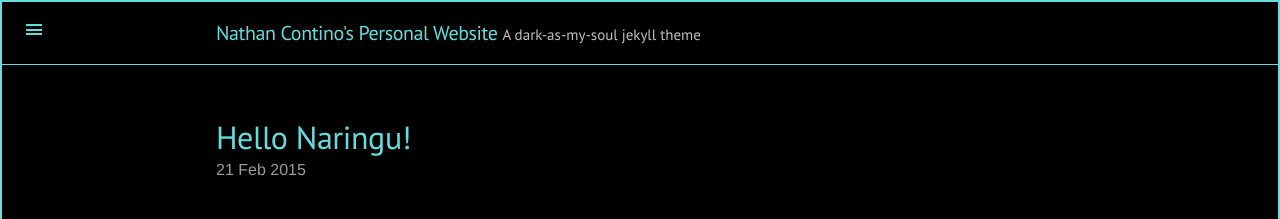
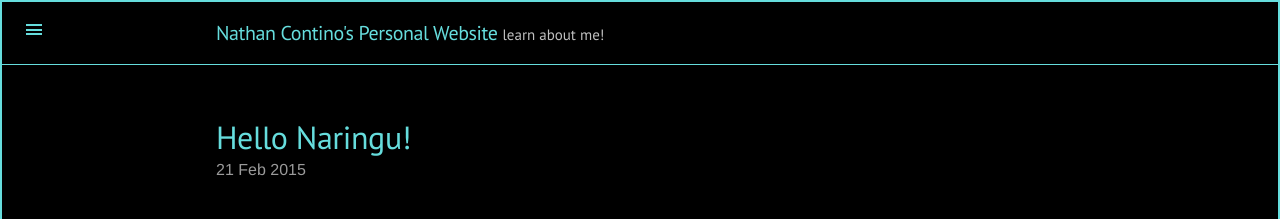
Before and after one commit to nathan-contino/nathan-contino.github.io, a Jekyll site: the page built from index.html, in a window 1280 px wide. Shown: the top 219 px of the page. Built offline with Jekyll 4.4.1, drawn with Linux system fonts in a browser that asks for light colours; the list of posts is cut into pages by our own code.

Commit message:
image tweaks
Former-commit-id: 86722957163b4326a063ddb159247c3e3cfbf844 [formerly 86a435c89f169b7f4af6990824daddaa40159d30]
Former-commit-id: e111c940d6f20baab012709080df8a150cb4ddff

```diff
--- a/_config.yml
+++ b/_config.yml
@@ -12,7 +12,7 @@ permalink:           pretty
 
 # Setup
 title:               Nathan Contino's Personal Website
-tagline:             'A dark-as-my-soul jekyll theme'
+tagline:             'learn about me!'
 description:         'Created by Nathan Contino'
 url:                 nathan-contino.github.io
 baseurl:             /
--- a/_includes/sidebar.html
+++ b/_includes/sidebar.html
@@ -5,7 +5,7 @@
 <!-- Toggleable sidebar -->
 <div class="sidebar" id="sidebar">
   <div class="sidebar-item">
-      <img width="125" height="125" alt="A photo of ariestiyansyah" src="{{ site.baseurl }}images/head.jpeg">
+      <img width="125" height="125" alt="A photo of nathan contino" src="{{ site.baseurl }}images/head.jpeg">
     <p>{{ site.description }}</p>
   </div>
 
```
Also changed, not shown: about/index.md (+1 -1 lines).
